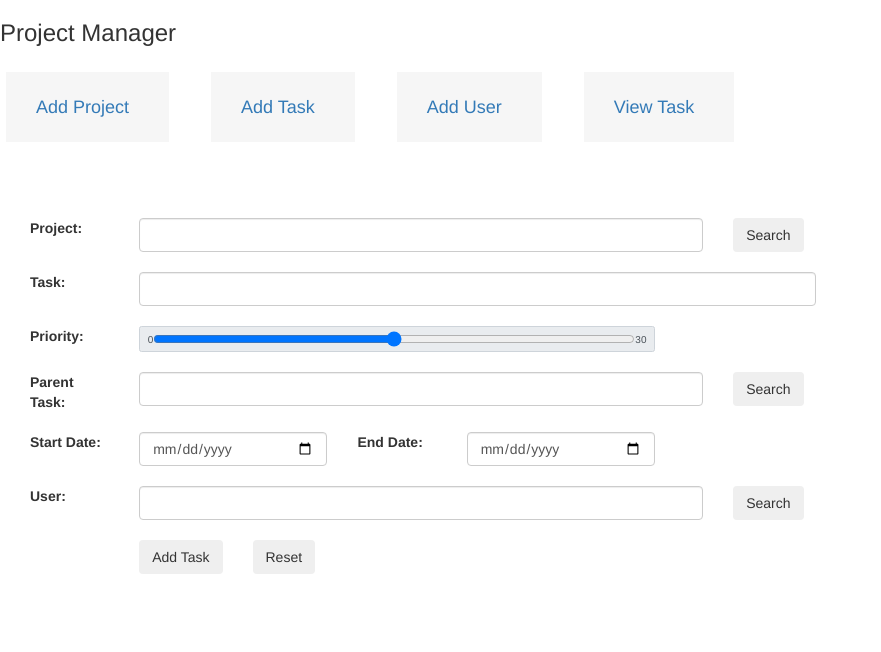
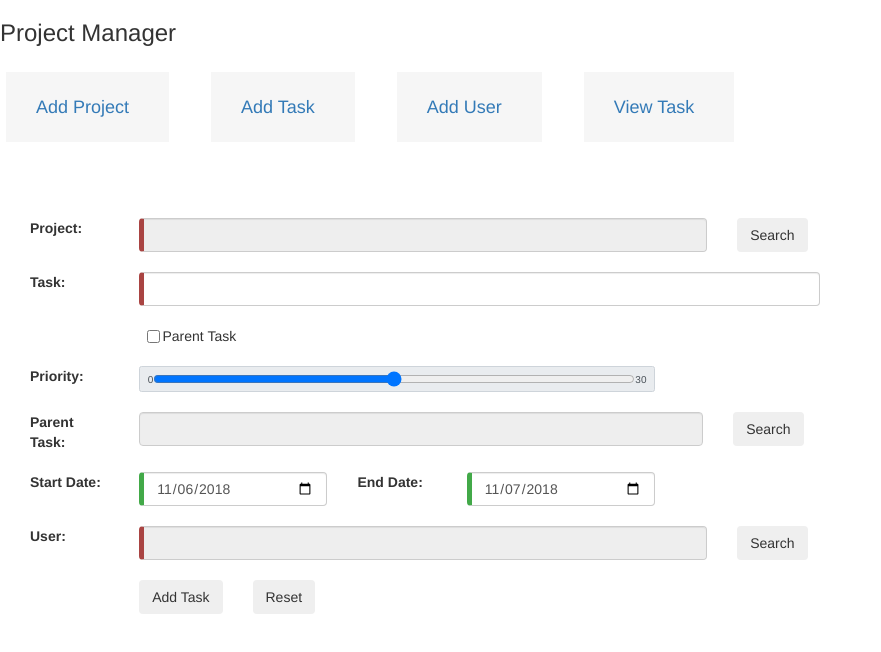
Before and after one commit to ramssrini/ProjectManagerUI, an Angular app: page /addTask in a window 1280 px wide. Shown: the top 652 px of the page, without its empty margins (0-881 px from the left). Built offline with nearby package versions, Linux system fonts and the light colour scheme.

Commit message:
Validation changes

```diff
--- a/src/app/add-project/add-project.component.html
+++ b/src/app/add-project/add-project.component.html
@@ -13,13 +13,13 @@
            <div class="col col-auto"></div>
            <div class="col col-1"></div>&nbsp;&nbsp;
            <div class="col col-auto">
-               <input type="checkbox"  class="form-check-input"  formControlName="startEndDateCheckBox">&nbsp;&nbsp;&nbsp;&nbsp;Set Start and End Date
+               <input type="checkbox"  class="form-check-input" id="startEndDateCheckBox" formControlName="startEndDateCheckBox" (click)="defaultDates()">&nbsp;&nbsp;&nbsp;&nbsp;Set Start and End Date
            </div>
            <div class="col col-auto">
-             <input type="date" class="form-control" formControlName="startDate" placeholder="Start Date"  required>
+             <input type="date" class="form-control" formControlName="startDate" disabled placeholder="Start Date"  required >
              </div>
              <div class="col col-auto">
-               <input type="date" class="form-control" formControlName="endDate" placeholder="End Date"  required>
+               <input type="date" class="form-control" formControlName="endDate" disabled placeholder="End Date"  required>
                </div>
          </div>
          <br>
@@ -28,7 +28,7 @@
            <div class="col col-1">
              <b><label for="formControlRange">Priority:</label></b>
            </div>
-           <div class="col col-5">
+           <div class="col col-4">
              <span class="input-group-text" id="basic-addon1">0<input  size="75" type="range" max="30" min="0" class="form-control-range" id="formControlRange" step="1" formControlName="priority" >30</span>
            </div>
          </div>
@@ -39,7 +39,7 @@
              <b>Manager:</b>
            </div>
            <div class="col col-auto">
-             <input type="text"  size="64" class="form-control" formControlName="managerName" >
+             <input type="text"  size="64" class="form-control" formControlName="managerName"  disabled>
              </div>
              <div class="col col-2">
                <button   class="btn" type="button" data-toggle="modal" data-target="#userSearchModal">Search</button>
@@ -84,7 +84,7 @@
          <div *ngFor="let projectItem of projectList">
            <div  class="row" >
                <div class="col col-1"></div>
-             <div class="col col-auto">
+             <div class="col col-4">
 
                <div class="card">
                  <div class="card-header" >
@@ -110,7 +110,7 @@
                  </div>
                </div>
                <div class="col">
-                   <br><button class="btn" type="button" id="button-update" (click)="update(taskItem)">Update</button><br><br> <button class="btn" type="button" id="button-suspend" (click)="suspend(taskItem.taskId)">Suspend</button>
+                   <button class="btn" type="button" id="button-update" (click)="update(taskItem)">Update</button><br><br> <button class="btn" type="button" id="button-suspend" (click)="suspend(taskItem.taskId)">Suspend</button>
 
                  </div>
                </div>
--- a/src/app/add-project/add-project.component.ts
+++ b/src/app/add-project/add-project.component.ts
@@ -4,6 +4,7 @@ import { ActivatedRoute, Router } from '@angular/router';
 import { FormGroup, FormControl } from '@angular/forms';
 import { ProjectVO } from '../project';
 import { USERS } from '../mockUsers';
+import { DateFormatPipe } from '../dateFormat.pipe';
 
 @Component({
   selector: 'app-add-project',
@@ -15,7 +16,7 @@ export class AddProjectComponent implements OnInit {
   public userList = USERS;
   addProjectForm : FormGroup;
   tempProjects : Array<ProjectVO>;
-  constructor( private route: ActivatedRoute,  private router : Router){
+  constructor( private route: ActivatedRoute,  private router : Router, private _dateFormatPipe:DateFormatPipe){
     this.createForm();
    }
 
@@ -26,7 +27,7 @@ export class AddProjectComponent implements OnInit {
       startEndDateCheckBox: new FormControl(),
       startDate: new FormControl(),
       endDate: new FormControl(),
-      priority:new FormControl(),
+      priority:new FormControl({value:0}),
       managerName:new FormControl(),
       projectSearchName:new FormControl()
     });
@@ -91,4 +92,25 @@ export class AddProjectComponent implements OnInit {
     this.addProjectForm.get("managerName").setValue(selectedUserName);
 
   }
+
+
+  defaultDates()
+  {
+    let element = <HTMLInputElement> document.getElementById("startEndDateCheckBox");
+    if(element.checked == true)
+    {
+      this.addProjectForm.get("startDate").enable();
+      this.addProjectForm.get("endDate").enable();
+      let currentDate = new Date();
+      currentDate.setDate(currentDate.getDate() + parseInt("1"));
+      this.addProjectForm.get("startDate").setValue(this._dateFormatPipe.transform(new Date()));
+      this.addProjectForm.get("endDate").setValue(this._dateFormatPipe.transform(currentDate));
+    }
+    else {
+      this.addProjectForm.get("startDate").disable();
+      this.addProjectForm.get("endDate").disable();
+      this.addProjectForm.get("startDate").setValue("");
+      this.addProjectForm.get("endDate").setValue("");
+    }
+  }
 }
--- a/src/app/addtask/addtask.component.html
+++ b/src/app/addtask/addtask.component.html
@@ -6,7 +6,7 @@
     <div class="col col-1">
       <b>Project:</b>
     </div>
-  <div class="col col-auto"><input type="text" size="64" class="form-control" formControlName="projectName" />
+    <div class="col col-auto"><input type="text" size="64" class="form-control" formControlName="projectName" disabled required/>
 
     </div>
     <div class="col col-2">
@@ -20,7 +20,15 @@
       <div class="col col-1">
         <b>Task:</b>
       </div>
-    <div class="col col-auto"><input type="text" size="78" class="form-control" formControlName="taskName" />
+      <div class="col col-auto"><input type="text" size="78" class="form-control" formControlName="taskName"  required/>
+      </div>
+    </div>
+    <br>
+    <div class="row justify-content-start">
+      <div class="col col-auto"></div>
+      <div class="col col-1"></div>&nbsp;&nbsp;
+      <div class="col col-auto">
+          <input type="checkbox"  class="form-check-input" id="parentCheckBox" formControlName="parentCheckBox" (click)="onclickParentCheckbox()">&nbsp;&nbsp;&nbsp;&nbsp;Parent Task
       </div>
       </div>
       <br>
@@ -40,10 +48,10 @@
         <b>Parent Task:</b>
       </div>
       <div class="col col-auto">
-      <input type="text"  size="64" class="form-control" formControlName="parentTaskName" >
+        <input type="text"  size="64" class="form-control" formControlName="parentTaskName"  disabled>
         </div>
         <div class="col col-2">
-        <button  class="btn" type="button" data-toggle="modal" data-target="#parentTaskSearchModal">Search</button>
+          <button  class="btn" id="parentTaskSearchButton" type="button" data-toggle="modal" data-target="#parentTaskSearchModal">Search</button>
         </div>
     </div>
     <br>
@@ -53,12 +61,12 @@
           <b>Start Date:</b>
         </div>
         <div class="col col-2">
-        <input type="date" class="form-control" formControlName="startDate" >
+          <input type="date" class="form-control" formControlName="startDate"  required>
           </div> <div class="col col-1">
             <b>End Date:</b>
           </div>
           <div class="col col-2">
-          <input type="date" class="form-control" formControlName="endDate" >
+            <input type="date" class="form-control" formControlName="endDate"  required>
             </div>
       </div>
       <br>
@@ -68,7 +76,7 @@
           <b>User:</b>
         </div>
         <div class="col col-auto">
-        <input type="text"  size="64" class="form-control" formControlName="userName"/>
+          <input type="text"  size="64" class="form-control" formControlName="userName" disabled required/>
           </div>
           <div class="col col-2">
             <button  class="btn" type="button" data-toggle="modal" data-target="#userSearchModal">Search</button>
--- a/src/app/addtask/addtask.component.ts
+++ b/src/app/addtask/addtask.component.ts
@@ -6,6 +6,7 @@ import { ActivatedRoute, Router } from '@angular/router';
 import { PROJECTS } from '../mockProjects';
 import { USERS } from '../mockUsers';
 import { TASKS } from '../mockTasks';
+import { DateFormatPipe } from '../dateFormat.pipe';
 
 @Component({
   selector: 'app-addtask',
@@ -20,7 +21,7 @@ export class AddtaskComponent implements OnInit {
   public taskList = TASKS;
   public projectSearchText : string;
   // taskName = new FormControl('');
-  constructor(public service: TaskManagerService,  private route: ActivatedRoute,  private router : Router){
+  constructor(public service: TaskManagerService,  private route: ActivatedRoute,  private router : Router, private _dateFormatPipe:DateFormatPipe){
       //  service.getTask();
       this.createForm();
   }
@@ -39,6 +40,11 @@ export class AddtaskComponent implements OnInit {
       userName: new FormControl(),
       parentCheckBox : new FormControl()
     });
+
+    let currentDate = new Date();
+    currentDate.setDate(currentDate.getDate() + parseInt("1"));
+    this.addTaskForm.get("startDate").setValue(this._dateFormatPipe.transform(new Date()));
+    this.addTaskForm.get("endDate").setValue(this._dateFormatPipe.transform(currentDate));
   }
 
   newTask = new TaskVO();
@@ -81,4 +87,25 @@ export class AddtaskComponent implements OnInit {
     this.createForm();
   }
 
+  onclickParentCheckbox()
+  {
+    let element = <HTMLInputElement> document.getElementById("parentCheckBox");
+
+    let parentTaskSearchButtonElement = <HTMLInputElement>document.getElementById("parentTaskSearchButton");
+    if(element.checked == true)
+    {
+      this.addTaskForm.get("priority").disable();
+      this.addTaskForm.get("startDate").disable();
+      this.addTaskForm.get("endDate").disable();
+      parentTaskSearchButtonElement.disabled = true;
+    }
+
+    else {
+      this.addTaskForm.get("priority").enable();
+      this.addTaskForm.get("startDate").enable();
+      this.addTaskForm.get("endDate").enable();
+      parentTaskSearchButtonElement.disabled = false;
+  }
+  }
+
 }
--- a/src/app/app.module.ts
+++ b/src/app/app.module.ts
@@ -20,6 +20,7 @@ import { FilterTaskByEndDate } from './filterTaskByEndDate.pipe';
 import { AddProjectComponent } from './add-project/add-project.component';
 import { AddUserComponent } from './add-user/add-user.component';
 import { FilterUserNamePipe } from './filterUserName.pipe';
+import { DateFormatPipe } from './dateFormat.pipe';
 
 @NgModule({
   declarations: [
@@ -47,7 +48,7 @@ import { FilterUserNamePipe } from './filterUserName.pipe';
     RouterModule
   ],
   providers: [
-    TaskManagerService],
+    TaskManagerService, DateFormatPipe],
   bootstrap: [AppComponent]
 })
 export class AppModule { }
--- /dev/null
+++ b/src/app/dateFormat.pipe.ts
@@ -0,0 +1,12 @@
+import { Pipe, PipeTransform} from '@angular/core';
+import { DatePipe } from '@angular/common';
+
+@Pipe({
+    name: 'dateFormat'
+  })
+  export class DateFormatPipe extends DatePipe implements PipeTransform {
+    transform(value: any, args?: any): any {
+       ///yyyy-MM-dd
+       return super.transform(value, "yyyy-MM-dd");
+    }
+  }
```
Lines whose indentation alone changed are shown as unchanged.
